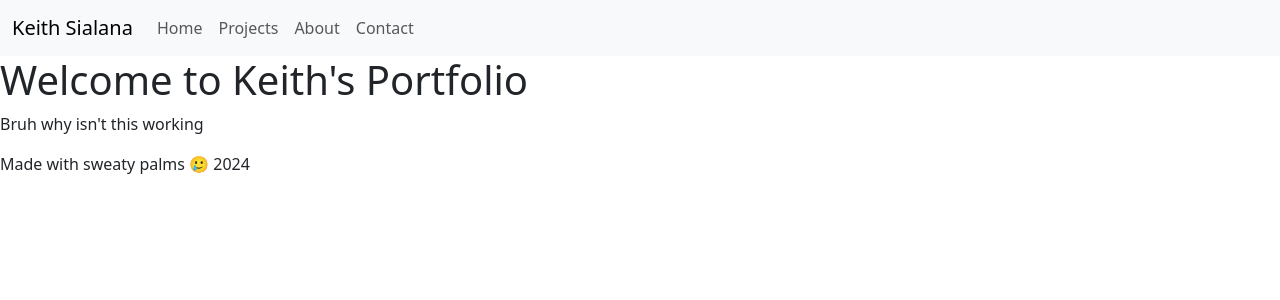
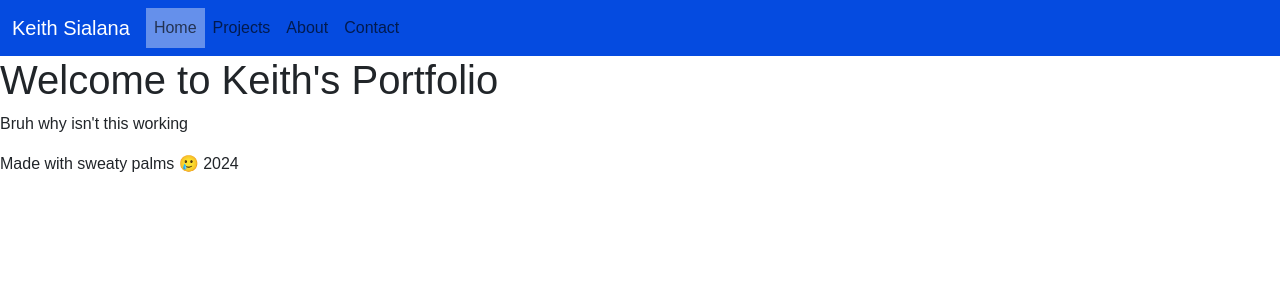
Before and after one commit to keithrsialana/Portfolio-Website, a React (Vite) app: page / in a window 1280 px wide. Shown: the top 300 px of the page. Built offline with nearby package versions, Linux system fonts and the light colour scheme.

Commit message:
styling nav components

```diff
--- a/index.html
+++ b/index.html
@@ -4,7 +4,7 @@
     <meta charset="UTF-8" />
     <link rel="icon" type="image/svg+xml" href="/vite.svg" />
     <meta name="viewport" content="width=device-width, initial-scale=1.0" />
-    <title>Test</title>
+    <title>Keith's Portfolio</title>
   </head>
   <body>
     <div id="root"></div>
--- a/src/App.jsx
+++ b/src/App.jsx
@@ -2,6 +2,7 @@ import Header from './components/header';
 import Footer from './components/footer';
 import { Outlet } from 'react-router-dom';
 import 'bootstrap/dist/css/bootstrap.min.css';
+import './styles/main.css';
 import 'bootstrap/dist/js/bootstrap.bundle.min.js'; // Includes Popper.js as well
 
 function App() {
--- a/src/components/navBar.jsx
+++ b/src/components/navBar.jsx
@@ -6,7 +6,7 @@ function Navbar() {
 	return (
 		<div className="collapse navbar-collapse" id="navbarNav">
 			<ul className="navbar-nav">
-				<NavItem label="Home" to="/" />
+				<NavItem label="Home" to="/"/>
 				<NavItem label="Projects" to="/projects" />
 				<NavItem label="About" to="/about" />
 				<NavItem label="Contact" to="/contact" />
--- a/src/components/navItem.jsx
+++ b/src/components/navItem.jsx
@@ -1,12 +1,29 @@
 import React from 'react';
-import { Link } from 'react-router-dom'; // If you're using React Router
+import { Link, useLocation } from 'react-router-dom'; // If you're using React Router
 
 function NavItem({ label, to }) {
-  return (
-    <li className='nav-item'>
-      <Link to={to} className="nav-link">{label}</Link>
-    </li>
-  );
+  const urlLocation = useLocation().pathname;
+  const location = urlLocation.replace('/', '');
+
+  console.log("urlLocation:",urlLocation);
+  console.log("location:",location);
+  console.log("label:",label.toLowerCase());
+  console.log();
+  if ((location != '' && location == label.toLowerCase()) || (urlLocation == "/" && label == "Home")){
+    return (
+      <li className='nav-item active'>
+        <Link to={to} className="nav-link">{label}</Link>
+      </li>
+    );
+  }
+  else {
+    return (
+      <li className='nav-item'>
+        <Link to={to} className="nav-link">{label}</Link>
+      </li>
+    );
+  }
+
 };
 
 export default NavItem;
--- a/src/main.jsx
+++ b/src/main.jsx
@@ -3,6 +3,7 @@ import { createBrowserRouter, RouterProvider } from 'react-router-dom'
 // Pages
 import App from './App'
 import Home from './pages/home'
+import AboutMe from './pages/aboutMe'
 import { StrictMode } from 'react'
 
 // creates available paths
@@ -11,7 +12,8 @@ const router = createBrowserRouter([
     path: '/',
     element: <App />, // the component where the paths are rendered
     children: [
-      { path: '/', element: <Home /> }
+      { path: '/', element: <Home /> },
+      { path: '/about', element: <AboutMe /> }
     ],
   },
 ])
--- /dev/null
+++ b/src/pages/aboutMe.jsx
@@ -0,0 +1,11 @@
+function AboutMe() {
+    return (
+      <div>
+        <h1>About Keith Sialana</h1>
+        <img src="https://avatars.githubusercontent.com/u/34338831?v=4" alt="Keith Sialana" />
+			  <p>Computers and video games have always been a part of Keith's life. Keith's interest in programming started in highschool when he took both Computer Engineering and Computer Sciences courses. Since then, he's taught himself different languages like Python and Javascript while learning Visual Basic and Assembly in highschool. After highschool, he continued to pursue the tech field by taking Conestoga College's Computer Programming/Analyst program. In 2020, he accumulated amazing grades for his first and second years in the program and was able to participate in the College's co-op program. He was then hired as a co-op student with Linamar Corp. doing Desktop Support Technician work for 8 months, then moved to 4 more months of Application Development with the same company. After completing his co-op year, he graduated college with an Ontario College Advanced Diploma with Distinction and an overall 3.7 GPA in 2022</p>
+      </div>
+    )
+  }
+
+  export default AboutMe;
--- a/src/styles/main.css
+++ b/src/styles/main.css
@@ -2,13 +2,18 @@
     font-family: Arial, Helvetica, sans-serif;
     text-decoration: none;
 }
-ul {
-    display: flex;
+.navbar {
+    background-color: #054be0 !important;
 }
-header {
-    list-style: none;
-    text-decoration-color: white;
-    display: flex;
-    background-color: #054be0;
-    justify-content: center;
+.navbar-brand {
+    color: white;
 }
+.navbar-brand:hover {
+    color: white;
+}
+.navbar-toggler {
+    background-color: #6590eb;
+}
+.active {
+    background-color: #6590eb;
+}
```
Also changed, not shown: src/components/header.jsx (+14 -4 lines).
